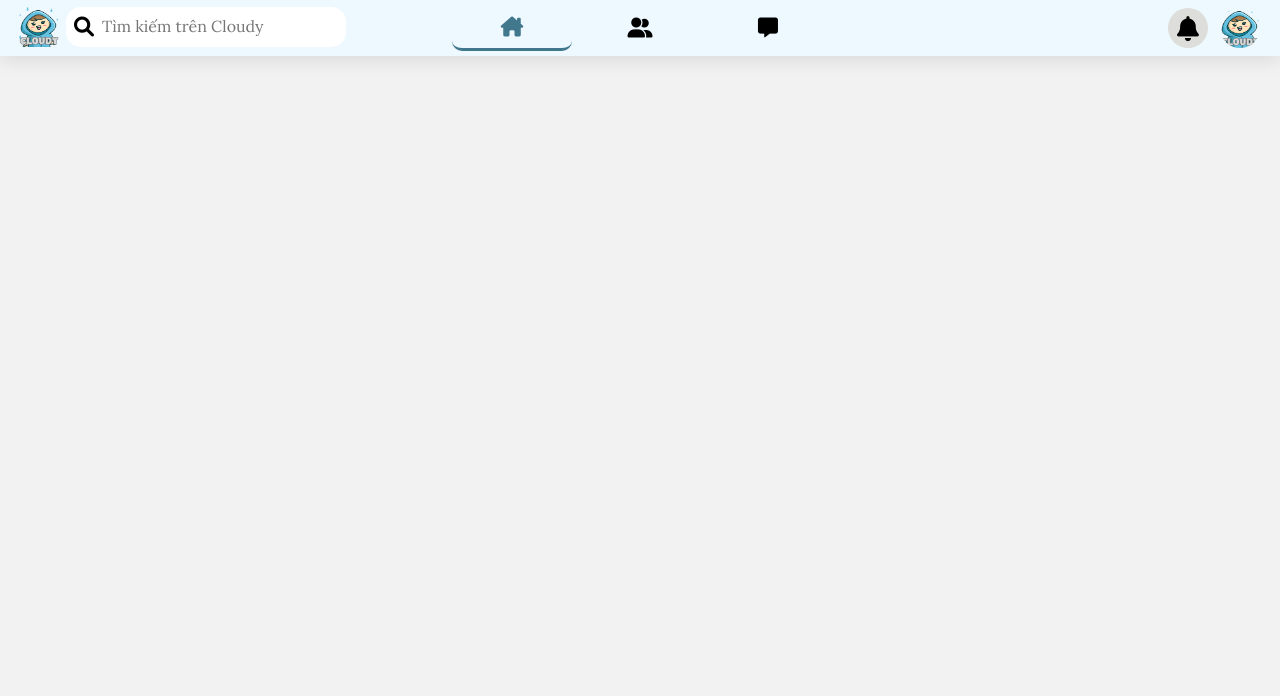
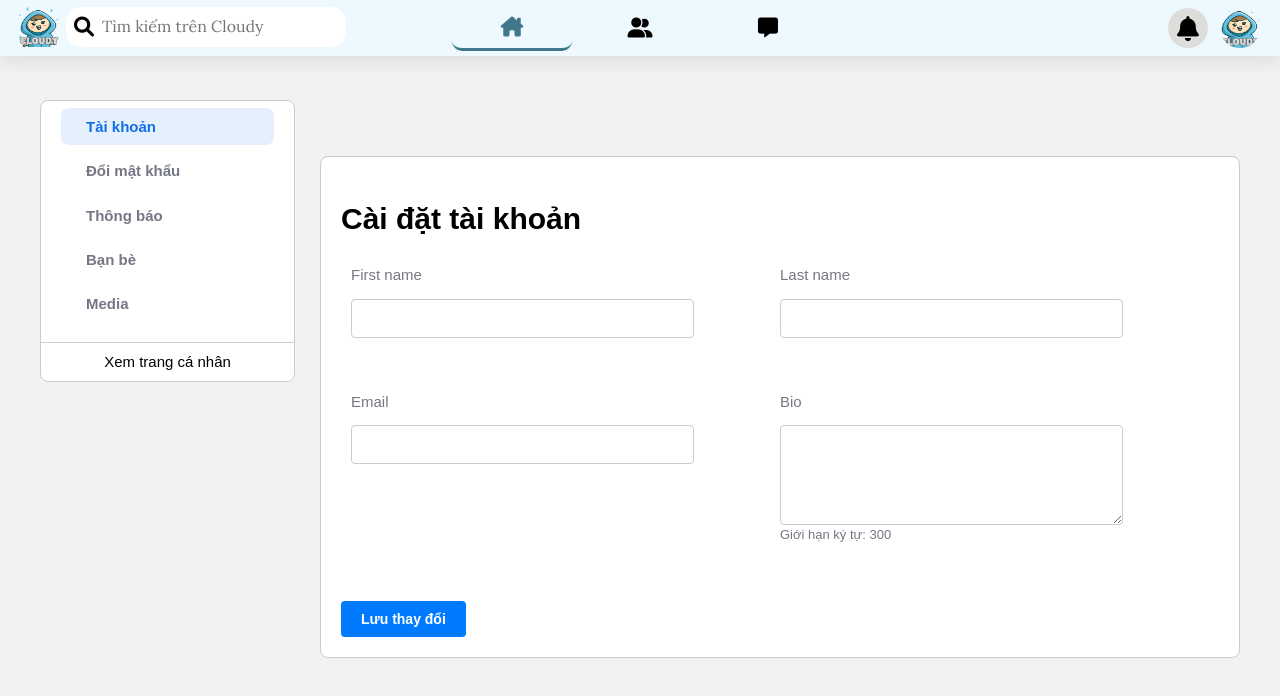
Before and after one commit to thanhphat113/Social-Media, a React (Vite) app in the folder Frontend/: page /information in a window 1280 px wide. Before the commit this address had no page. Shown: the top 696 px of the page. Built offline with nearby package versions, Linux system fonts and the light colour scheme; grey boxes are pictures that could not be loaded.

Commit message:
ghep infor

```diff
--- a/Frontend/src/App.jsx
+++ b/Frontend/src/App.jsx
@@ -1,18 +1,20 @@
-import { BrowserRouter as Router,Routes,Route } from "react-router-dom";
+import { BrowserRouter as Router, Routes, Route } from "react-router-dom";
 import MessagePage from "./pages/Message";
 import DefaultLayout from "./components/Layouts/DefaultLayout";
+import Information from "./pages/Information";
 
 function App() {
     return (
         <Router>
-        <DefaultLayout>
+            <DefaultLayout>
                 <Routes>
                     <Route path="/message" element={<MessagePage />} />
                     <Route path="/" element={<MessagePage />} />
                     <Route path="/group" element={<MessagePage />} />
+                    <Route path="/information" element={<Information />} />
                 </Routes>
-        </DefaultLayout>
-            </Router>
+            </DefaultLayout>
+        </Router>
     );
 }
 
--- a/Frontend/src/components/Layouts/DefaultLayout/Header/components/Information/components/AccountIcon/index.jsx
+++ b/Frontend/src/components/Layouts/DefaultLayout/Header/components/Information/components/AccountIcon/index.jsx
@@ -30,7 +30,7 @@ function AccountIcon(props) {
                         </div>
                     </Link>
                     <Link
-                        to="/profile"
+                        to="/information"
                         onClick={() => handleClick("profile")}
                     >
                         <div className={styles.choise}>
--- a/Frontend/src/pages/Information/Information.scss
+++ b/Frontend/src/pages/Information/Information.scss
@@ -9,16 +9,6 @@
     --header-with-search-height: calc(var(--header-height) - var(--navbar-height)); /* Adjusted */
   }
 
-  html {
-    font-size: 62.5%; /* 1rem = 10px */
-  }
-
-  body {
-    margin: 0;
-    padding: 0;
-    background-color: #f0f0f0; /* Light gray background */
-    font-family: Arial, sans-serif; /* Optional: set a default font */
-  }
 
   .grid {
     width: 120rem; /* 1200px */
--- a/Frontend/src/pages/Information/index.jsx
+++ b/Frontend/src/pages/Information/index.jsx
@@ -4,12 +4,9 @@ import React, { useState } from 'react';
 
 import './Information.scss';
 
-
-
-import styles from './Information.module.scss';
+// import styles from './Information.module.scss';
 
 function App() {
-
 
 
   const [selectedTab, setSelectedTab] = useState('account');
```
